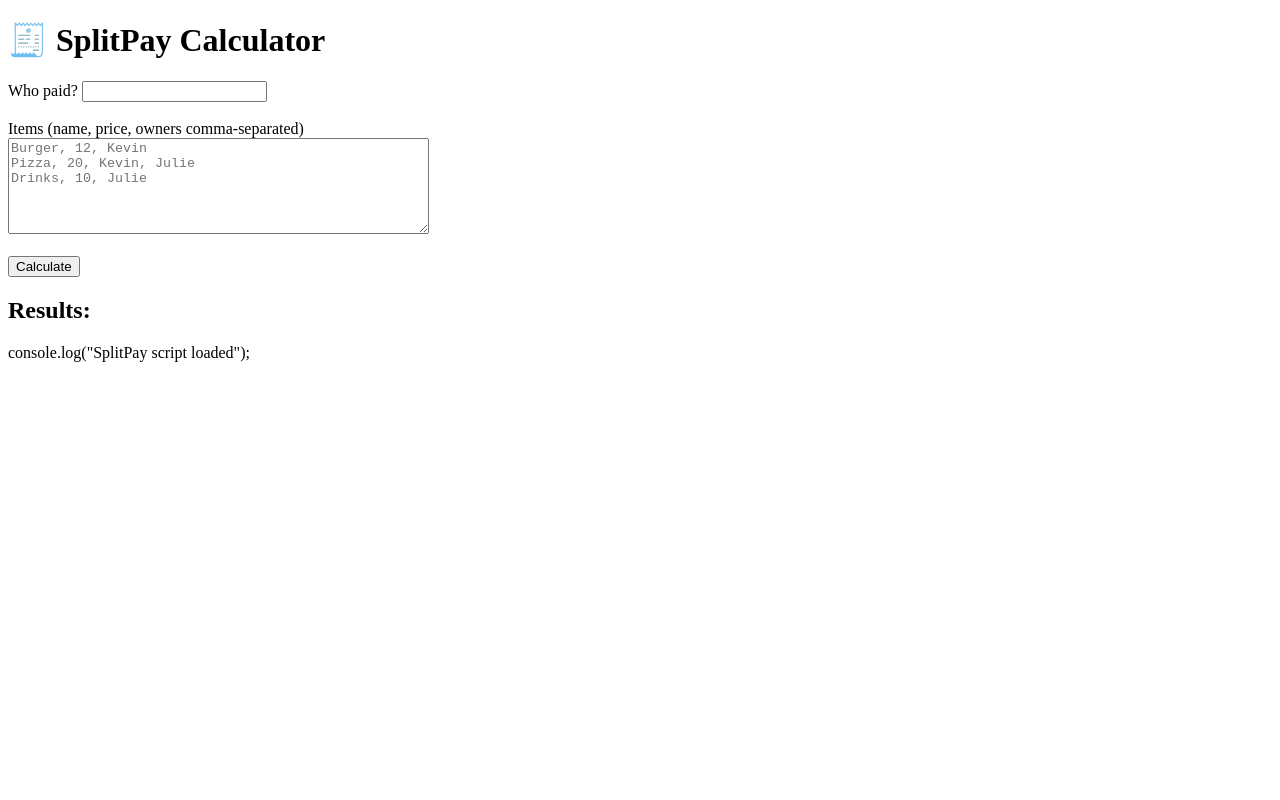
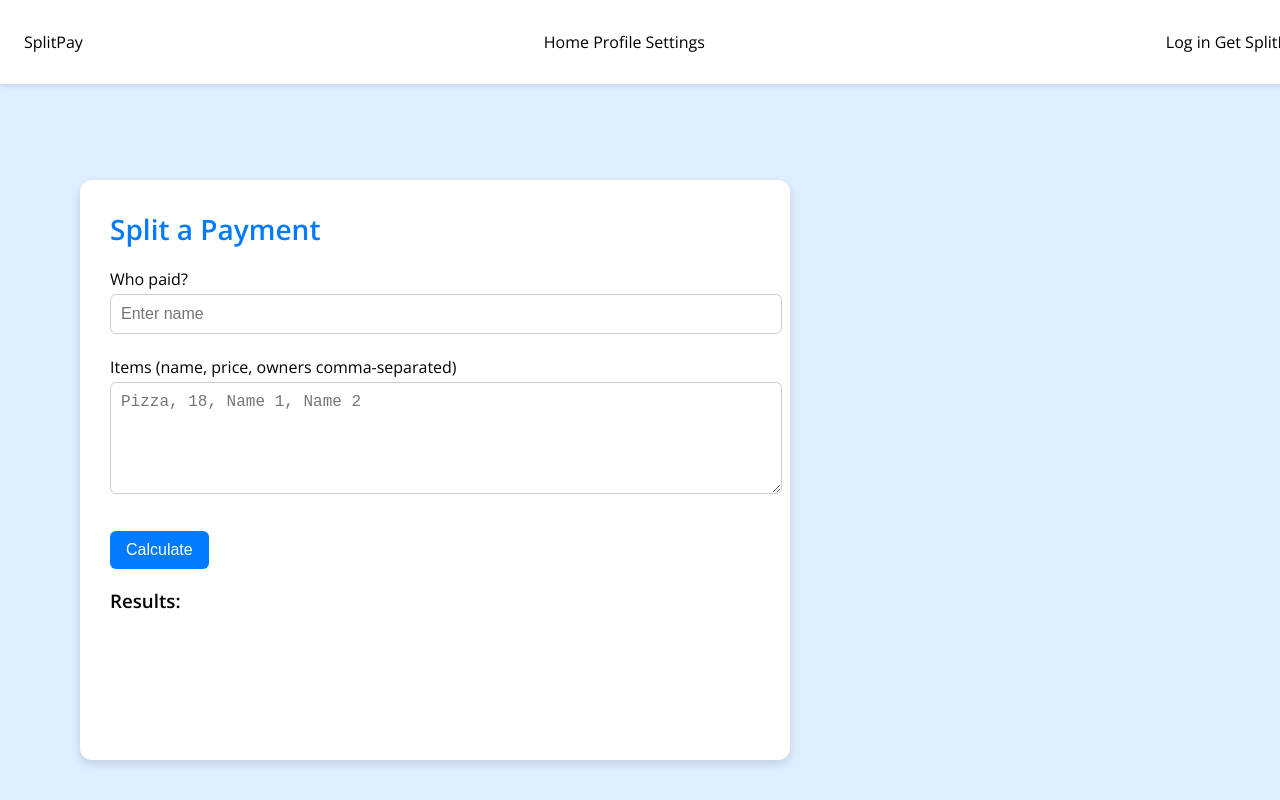
Before and after one commit to KevinLanahan/SplitPay, a plain HTML site: page static/index.html in a window 1280 px wide. Drawn offline with nearby package versions, Linux system fonts and the light colour scheme; files whose address does not match are found by name.

Commit message:
Styles form layour and added split form redesign as well as introduction of a nav bar

```diff
--- a/static/index.html
+++ b/static/index.html
@@ -1,26 +1,49 @@
-<!-- static/index.html -->
 <!DOCTYPE html>
-<html>
+<html lang="en">
 <head>
+  <meta charset="UTF-8">
   <title>SplitPay</title>
+  <link rel="stylesheet" href="/static/static.css">
+  <style>
+    @import url('https://fonts.googleapis.com/css2?family=Open+Sans:wght@300;400;600&display=swap');
+  </style>
 </head>
 <body>
-  <h1>🧾 SplitPay Calculator</h1>
+  <div class="top-nav">
+    <div class="logo">SplitPay</div>
+    <div class="nav-links">
+      <a href="#">Home</a>
+      <a href="#">Profile</a>
+      <a href="#">Settings</a>
+    </div>
+    <div class="auth-buttons">
+      <a href="#">Log in</a>
+      <a href="#" class="get-btn">Get SplitPay</a>
+    </div>
+  </div>
 
-  <form id="split-form">
-    <label for="payer">Who paid?</label>
-    <input type="text" id="payer" name="payer" required><br><br>
+  <div class="page-content">
+    <div class="form-section">
+      <h2>Split a Payment</h2>
 
-    <label>Items (name, price, owners comma-separated)</label><br>
-    <textarea id="items" rows="6" cols="50" placeholder="Burger, 12, Kevin&#10;Pizza, 20, Kevin, Julie&#10;Drinks, 10, Julie"></textarea><br><br>
+      <label for="paid-by">Who paid?</label>
+      <input type="text" id="paid-by" placeholder="Enter name"><br><br>
 
-    <button type="submit">Calculate</button>
-  </form>
+      <label for="items">Items (name, price, owners comma-separated)</label><br>
+      <textarea id="items" rows="5" placeholder="Pizza, 18, Name 1, Name 2"></textarea><br><br>
 
-  <h2>Results:</h2>
-  <pre id="results"></pre>
+      <button onclick="calculateSplit()">Calculate</button>
 
-console.log("SplitPay script loaded");
+      <h3>Results:</h3>
+      <pre id="result"></pre>
+    </div>
+
+    <div class="placeholder-section">
+      <!-- Leave this blank for now -->
+    </div>
+  </div>
+
   <script src="static/script.js"></script>
 </body>
+
 </html>
--- a/static/script.js
+++ b/static/script.js
@@ -1,5 +1,5 @@
-// static/script.js
-console.log("SplitPay script loaded");
+
+
 document.getElementById("split-form").addEventListener("submit", function (e) {
     e.preventDefault();
 
--- /dev/null
+++ b/static/static.css
@@ -0,0 +1,174 @@
+/* General page styling */
+body {
+    margin: 0;
+    padding: 0;
+    height: 100vh;
+    font-family: 'Open Sans', sans-serif;
+    background-color: #DEEEFE;
+    font-family: 'Open Sans';
+  }
+
+  /* Navigation bar */
+  .top-nav {
+    background-color: white;
+    padding: 12px 24px;
+    display: flex;
+    justify-content: space-between;
+    align-items: center;
+    position: fixed;
+    top: 0;
+    left: 0;
+    width: 100%;
+    font-size: 16px;
+    height: 60px;
+    box-shadow: 0 2px 4px rgba(0, 0, 0, 0.1);
+    z-index: 1000;
+  }
+
+  /* Left side of nav (logo) */
+  .app-name {
+    color: #007bff;
+    font-weight: 600;
+    font-size: 28px;
+    font-family: 'Open Sans', sans-serif;
+    font-style: italic;
+    padding-left: 24px;
+  }
+
+  /* Center navigation links */
+  .nav-center {
+    display: flex;
+    gap: 30px;
+    justify-content: center;
+    align-items: center;
+    font-family: 'Open Sans';
+  }
+
+  /* Right side of nav (login + button) */
+  .nav-right {
+    display: flex;
+    gap: 12px;
+    align-items: center;
+    padding-right: 60px;
+  }
+  .nav-right a:first-child {
+    font-size: 0.95rem;
+    opacity: 0.85;
+  }
+
+  .nav-center a:hover {
+    color: #007bff;
+  }
+
+
+  /* Nav link styling */
+  a:link,a:visited {
+    text-decoration: none;
+    color: black;
+    font-weight: 400;
+  }
+
+  a:hover {
+    color: rgb(100, 100, 100);
+  }
+
+  /* "Get SplitPay" button */
+  .get-split-btn {
+    background-color: transparent;
+    color: #007bff; /* Your blue color */
+    border: 2px solid #007bff;
+    padding: 8px 10px;
+    border-radius: 50px;
+    font-size: 14px;
+    cursor: pointer;
+    transition: all 0.3s ease;
+  }
+
+  /* Content centering */
+  .content-wrapper {
+    display: flex;
+    justify-content: center;
+    align-items: center;
+    height: 100vh;
+    padding-top: 60px;
+    box-sizing: border-box;
+  }
+
+  /* Main container styling */
+  .main-container {
+    text-align: center;
+    background: #ffffff;
+    padding: 30px;
+    border-radius: 10px;
+    box-shadow: 0px 4px 10px rgba(0, 0, 0, 0.1);
+  }
+
+
+
+
+
+
+
+
+
+  .page-content {
+    display: flex;
+    flex-direction: row;
+    justify-content: space-between;
+    padding: 180px 80px 40px 80px;
+    background-color: #DEEEFE;
+    min-height: 100vh;
+    box-sizing: border-box;
+  }
+
+  .form-section {
+    flex: 0 0 58%;
+    background: #ffffff;
+    padding: 30px;
+    border-radius: 12px;
+    box-shadow: 0 4px 10px rgba(0, 0, 0, 0.12);
+    font-size: 16px;
+    font-family: 'Open Sans', sans-serif;
+  }
+
+  .form-section h2 {
+    margin-top: 0;
+    font-size: 28px;
+    color: #007bff;
+    margin-bottom: 20px;
+  }
+
+  .form-section input,
+  .form-section textarea {
+    width: 100%;
+    padding: 10px;
+    border: 1px solid #ccc;
+    border-radius: 6px;
+    font-size: 16px;
+    margin-top: 4px;
+  }
+
+  .form-section button {
+    padding: 10px 16px;
+    margin-top: 10px;
+    background-color: #007bff;
+    color: white;
+    font-size: 16px;
+    border: none;
+    border-radius: 6px;
+    cursor: pointer;
+  }
+
+  .form-section button:hover {
+    background-color: #005bbd;
+  }
+
+  .placeholder-section {
+    flex: 0 0 35%;
+    padding-left: 40px;
+    display: flex;
+    align-items: center;
+    justify-content: center;
+    color: #aaa;
+    font-style: italic;
+  }
```
Also changed, not shown: pseudocode.txt (deleted), 2 other files.
